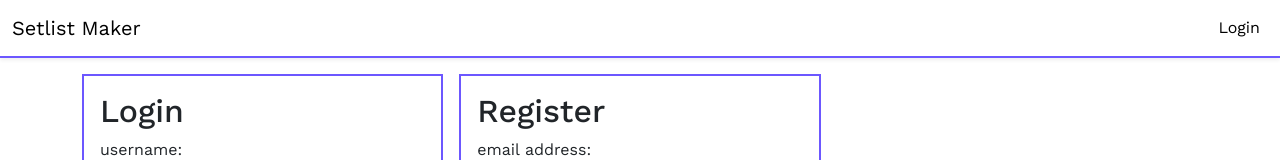
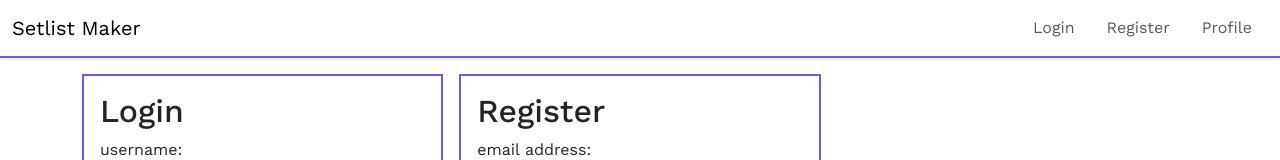
Before and after one commit to klalicki/setlist-maker, a React (Create React App) app in the folder client/: page / in a window 1280 px wide. Shown: the top 160 px of the page. Built offline with nearby package versions, Linux system fonts and the light colour scheme.

Commit message:
adds additional items to nav

```diff
--- a/client/src/components/NavBar.jsx
+++ b/client/src/components/NavBar.jsx
@@ -6,10 +6,20 @@ const NavBar = () => {
           Setlist Maker
         </a>
 
-        <ul class="navbar-nav ">
-          <li class="nav-item">
-            <a class="nav-link active" href="/login">
+        <ul class="navbar-nav d-flex flex-row">
+          <li class="nav-item px-2">
+            <a class="nav-link " href="/login">
               Login
+            </a>
+          </li>
+          <li class="nav-item px-2">
+            <a class="nav-link " href="/register">
+              Register
+            </a>
+          </li>
+          <li class="nav-item px-2">
+            <a class="nav-link " href="/profile">
+              Profile
             </a>
           </li>
         </ul>
```
